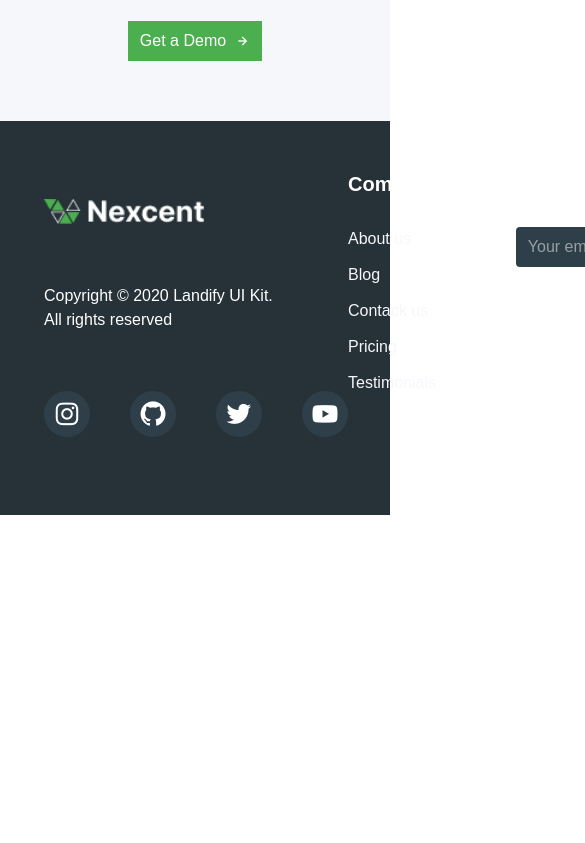
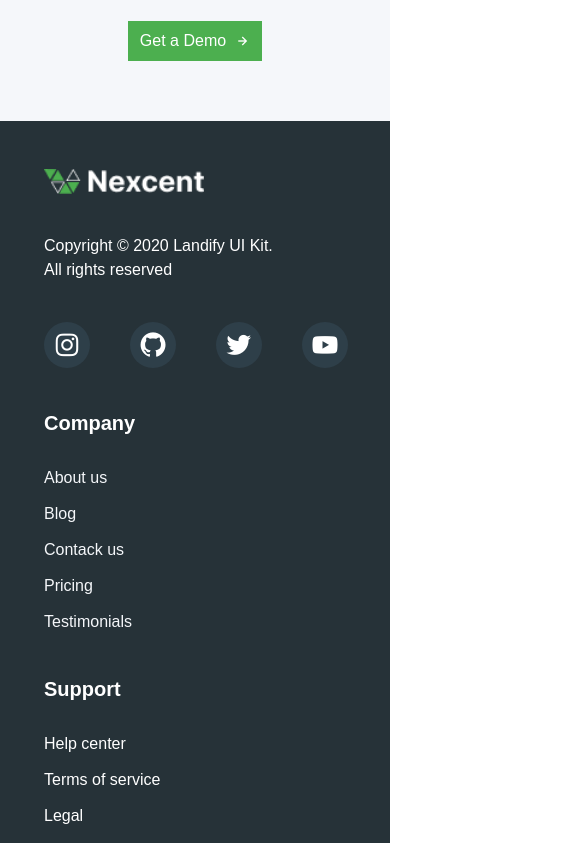
Before and after one commit to kana-engineer/react-landing, a React (Vite) app: page / in a window 390 px wide. Shown: the part 7400-8243 px from the top of the page, 585 px wide, since content can reach past the window. Before the commit the page ends 7915 px from the top, so only its background shows below. Built offline with nearby package versions, Linux system fonts and the light colour scheme.

Commit message:
add responsive in footer

```diff
--- a/src/Components/Footer.jsx
+++ b/src/Components/Footer.jsx
@@ -1,8 +1,8 @@
 const Footer = () => {
     return (
         <div className="App">
-            <div className="grid grid-cols-[2fr_1fr_1fr_1fr] px-11 py-12 lg:px-30 lg:py-12 bg-[#263238]">
-                <div className="flex flex-col items-start justify-around">
+            <div className="grid lg:grid-cols-[2fr_1fr_1fr_1fr] grid-rows-[1fr_1fr_1fr_1fr] gap-10 px-11 py-12 lg:px-30 lg:py-12 bg-[#263238] lg:h-80 h-240">
+                <div className="flex flex-col justify-around gap-10">
                     <img className="w-40" src="/iconss.png" alt="" />
                     <nav>
                         <p className="text-white">Copyright © 2020 Landify UI Kit.</p>
```
